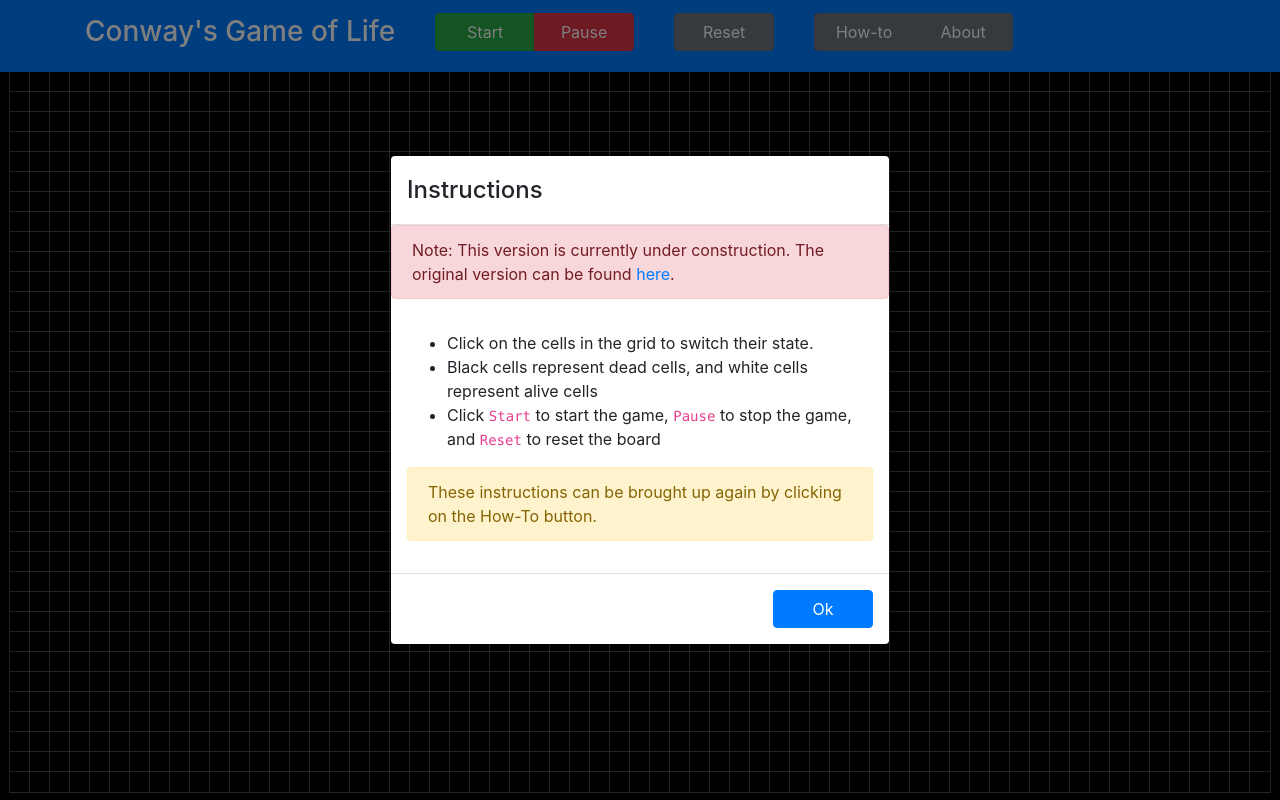
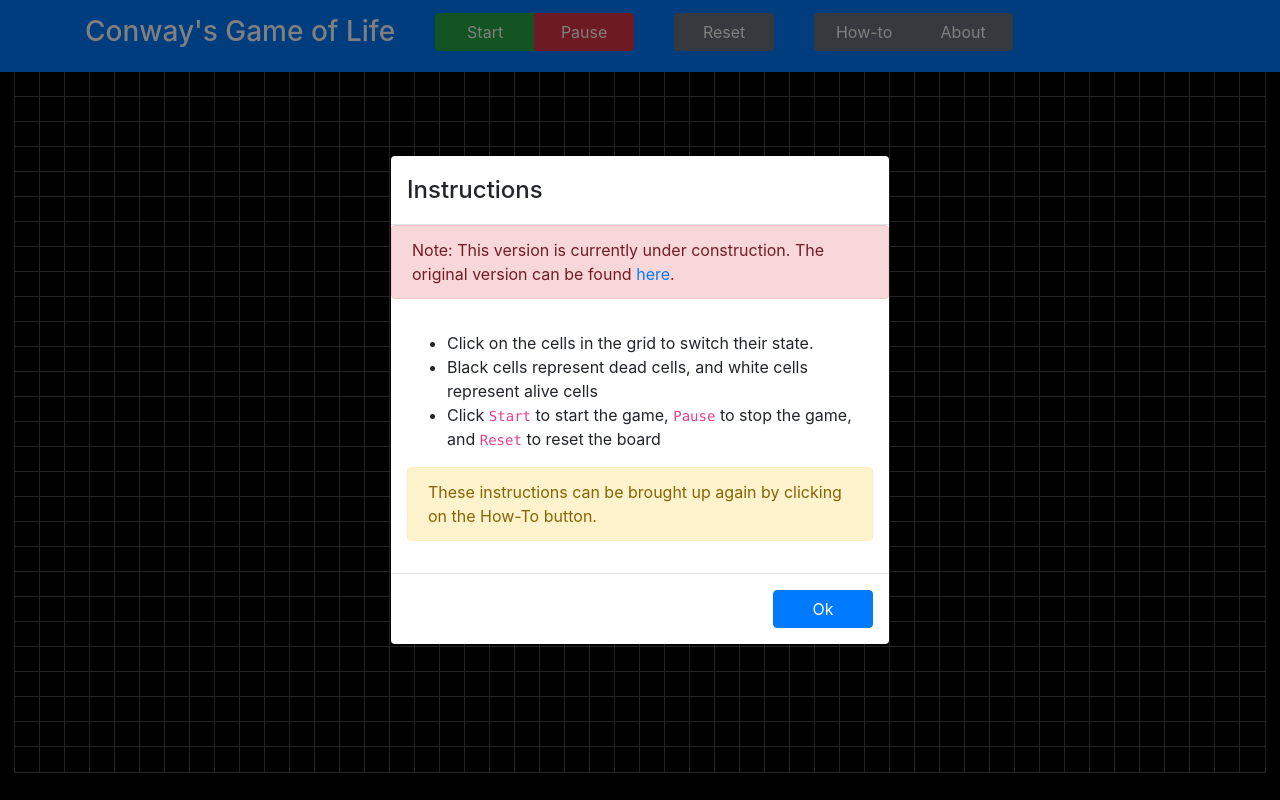
Before and after one commit to robertpsoane/game-of-life, a React (Create React App) app: page / in a window 1280 px wide. Built offline with nearby package versions, Linux system fonts and the light colour scheme.

Commit message:
Fixed larger grid

```diff
--- a/package.json
+++ b/package.json
@@ -1,6 +1,6 @@
 {
   "name": "game-of-life",
-  "version": "2.1.1",
+  "version": "2.1.2",
   "private": false,
   "homepage": "https://robertpsoane.github.io/game-of-life",
   "dependencies": {
--- a/src/components/cell/cell.css
+++ b/src/components/cell/cell.css
@@ -1,6 +1,6 @@
 .cell {
-  width: 20px;
-  height: 20px;
+  width: 25px;
+  height: 25px;
   outline: 1px solid rgb(66, 73, 78);
   display: inline-block;
   font-size: 0;
--- a/src/components/gameOfLife.css
+++ b/src/components/gameOfLife.css
@@ -6,7 +6,7 @@
 
 .cellrow {
   display: inherit;
-  height: 20px;
+  height: 25px;
   margin: 0;
   padding: 0;
 }
--- a/src/components/gameOfLife.jsx
+++ b/src/components/gameOfLife.jsx
@@ -4,7 +4,7 @@ import Navbar from "./controls/navbar";
 import "./gameOfLife.css";
 import $ from "jquery";
 
-const GRIDSIZE = 20;
+const GRIDSIZE = 25;
 
 class GameOfLife extends Component {
   /** Main entry point to the app. */
```
